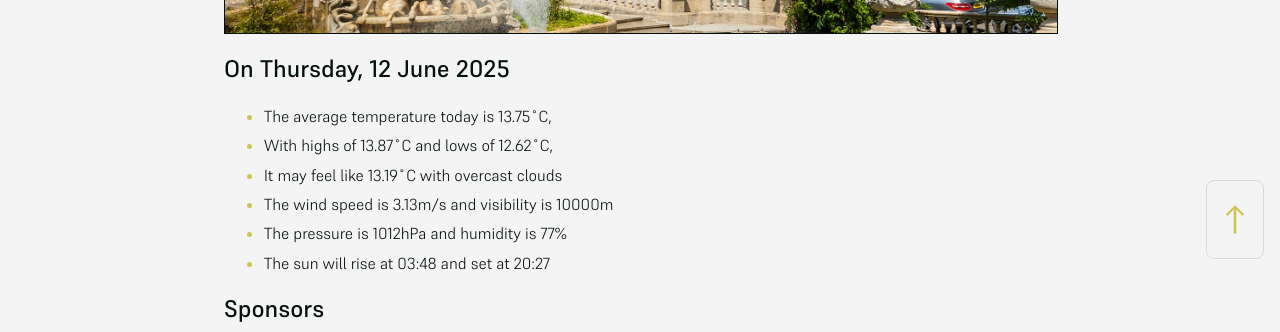
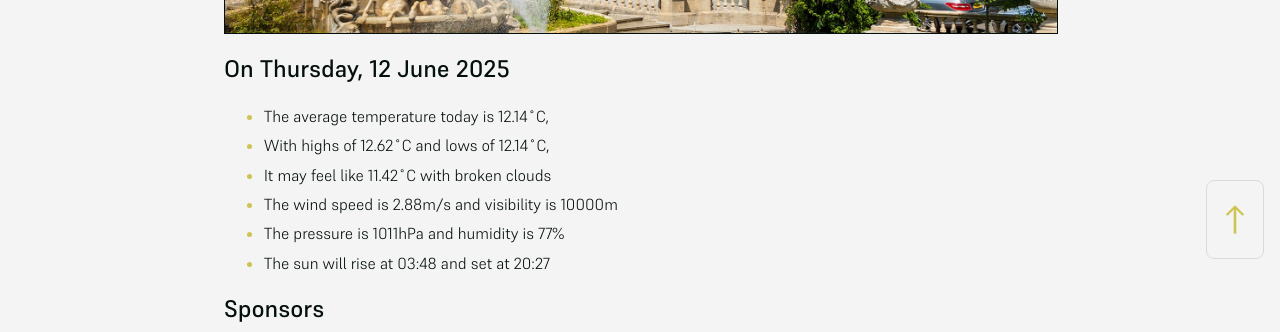
Before and after one commit to mat-0/cheltenham-open-data, a Jekyll site: the page built from index.md, in a window 1280 px wide. Shown: the part 625-957 px from the top of the page. Built offline with Jekyll 4.4.1, drawn with Linux system fonts in a browser that asks for light colours.

Commit message:
Updated 2025-06-12 04:03:39

```diff
--- a/index.md
+++ b/index.md
@@ -10,11 +10,11 @@ seo: Menu
 <!-- weather_marker starts -->
 ## On Thursday, 12 June 2025
 
-- The average temperature today is 13.75˚C,
-- With highs of 13.87˚C and lows of 12.62˚C,
-- It may feel like 13.19˚C with overcast clouds
-- The wind speed is 3.13m/s and visibility is 10000m
-- The pressure is 1012hPa and humidity is 77%
+- The average temperature today is 12.14˚C,
+- With highs of 12.62˚C and lows of 12.14˚C,
+- It may feel like 11.42˚C with broken clouds
+- The wind speed is 2.88m/s and visibility is 10000m
+- The pressure is 1011hPa and humidity is 77%
 - The sun will rise at 03:48 and set at 20:27
 
 <!-- weather_marker ends -->
```
Also changed, not shown: _data/flood.json (+4 -4 lines), _pages/news.md (+5 -5 lines).
